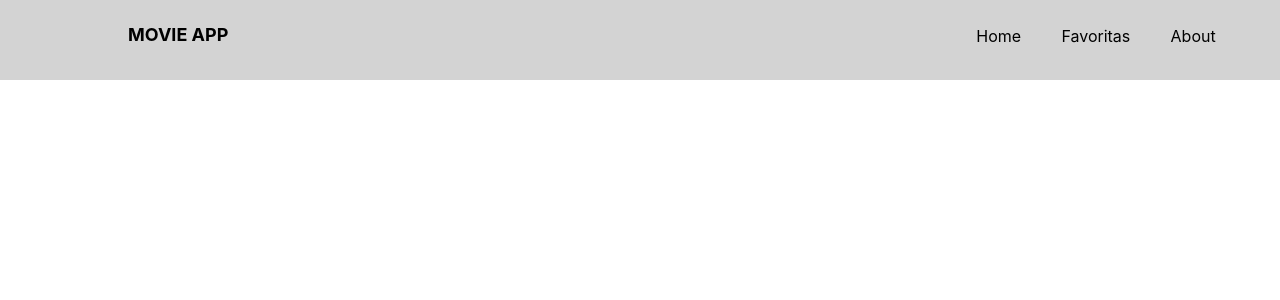
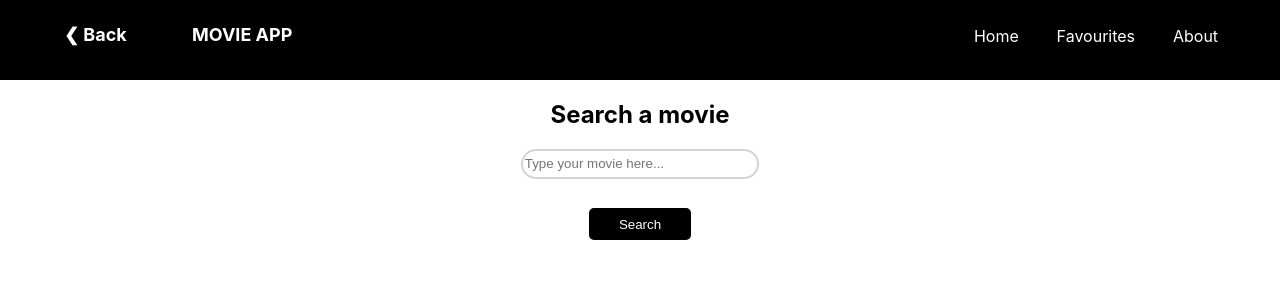
Before and after one commit to RafaelOviedo/MoviesApp, a React (Create React App) app: page /home in a window 1280 px wide. Shown: the top 300 px of the page. Built offline with nearby package versions, Linux system fonts and the light colour scheme.

Commit message:
css de landing page lista

```diff
--- a/src/App.js
+++ b/src/App.js
@@ -1,15 +1,17 @@
 import React from "react";
+import HomePage from "./components/homePage/homePage";
 import Favorites from "./components/Favorites/Favorites";
-import Search from "./components/Search/search";
 import NavBar from "./components/NavBar/navBar";
 import { Route } from "react-router-dom";
 import Movie from "./components/Movie/Movie";
+import LandingPage from "./components/LandingPage/landingPage";
 
 function App() {
     return (
         <React.Fragment>
-            <NavBar />
-            <Route exact path="/" component={Search} />
+            <Route path="/" component={NavBar} />
+            <Route exact path="/" component={LandingPage} />
+            <Route exact path="/home" component={HomePage} />
             <Route path="/favs" component={Favorites} />
             <Route path="/movie/:id" component={Movie} />
         </React.Fragment>
--- /dev/null
+++ b/src/components/LandingPage/landingPage.jsx
@@ -0,0 +1,27 @@
+import React from "react";
+import { Link } from "react-router-dom";
+import styles from "./landingPage.module.css";
+
+function LandingPage() {
+    return (
+        <div className={styles.landingPageComponent}>
+            <div className={styles.welcomeTextBox}>
+                <p className={styles.welcomeText}>
+                    Welcome to Movie App, find anything about your favourites
+                    movies here
+                </p>
+            </div>
+            <div className={styles.textAndButtonBox}>
+                <p className={styles.rightBoxText}>
+                    To the main page, press the button
+                </p>
+
+                <button className={styles.landingButton}>
+                    <Link to="/home">Go to main page</Link>
+                </button>
+            </div>
+        </div>
+    );
+}
+
+export default LandingPage;
--- /dev/null
+++ b/src/components/LandingPage/landingPage.module.css
@@ -0,0 +1,68 @@
+.landingPageComponent {
+    background-image: linear-gradient(rgba(0, 0, 0, 0.5), rgba(0, 0, 0, 0.5)),
+        url("https://www.cined.com/content/uploads/2020/05/Frames-Hell-BTS-on-Set.jpg");
+    background-attachment: fixed;
+    width: 100%;
+    height: 100vh;
+}
+
+.welcomeTextBox {
+    text-align: center;
+    word-spacing: 1px;
+    line-height: 40px;
+    position: absolute;
+    top: 40vh;
+    left: 9.5%;
+    width: 50%;
+    height: 20%;
+}
+
+.welcomeText {
+    font-size: 150%;
+    font-weight: bold;
+    color: white;
+    font-family: Arial, Helvetica, sans-serif;
+}
+
+.landingButton {
+    position: absolute;
+    width: 40%;
+    height: 10%;
+    top: 39vh;
+    left: 29%;
+    border-radius: 35px 0px 35px 0;
+    cursor: pointer;
+    background: #e5e5e5;
+    font-size: large;
+    border: none;
+}
+.landingButton:active {
+    background: #ffe2e2;
+}
+.landingButton:hover {
+    background: lightgray;
+}
+.landingButton a {
+    font-weight: bold;
+    text-decoration: none;
+    color: black;
+}
+
+.textAndButtonBox {
+    position: absolute;
+    top: 10vh;
+    left: 70%;
+    background: black;
+    width: 30%;
+    height: 90vh;
+}
+
+.rightBoxText {
+    font-size: 150%;
+    font-weight: bold;
+    color: #e5e5e5;
+    position: absolute;
+    top: 25vh;
+    left: 6.5%;
+    font-family: Arial, Helvetica, sans-serif;
+}
--- a/src/components/NavBar/NavBar.js
+++ b/src/components/NavBar/NavBar.js
@@ -5,14 +5,17 @@ import styles from "./navBar.module.css";
 export default function NavBar() {
     return (
         <nav className={styles.navBarContainer}>
+            <Link to="/" className={styles.arrowButton}>
+                &#10094; Back
+            </Link>
             <div className={styles.navbarLogo}>MOVIE APP</div>
             <ul className={styles.navbarList}>
-                <Link exact to="/" className={styles.listItem}>
+                <Link exact to="/home" className={styles.listItem}>
                     Home
                 </Link>
 
                 <Link to="/favs" className={styles.listItem}>
-                    Favoritas
+                    Favourites
                 </Link>
 
                 <Link to="/about" className={styles.listItem}>
--- a/src/components/NavBar/navBar.module.css
+++ b/src/components/NavBar/navBar.module.css
@@ -3,13 +3,32 @@
     top: 0;
     width: 100%;
     height: 10vh;
-    background: lightgray;
+    background: black;
+}
+
+.arrowButton {
+    position: absolute;
+    top: 30%;
+    left: 5%;
+    font-weight: bold;
+    font-size: large;
+}
+.arrowButton:hover {
+    color: gray;
+}
+.arrowButton {
+    color: black;
+}
+.arrowButton {
+    color: white;
+    text-decoration: none;
 }
 
 .navbarLogo {
+    color: white;
     position: absolute;
     top: 30%;
-    left: 10%;
+    left: 15%;
     font-weight: bold;
     font-size: large;
 }
@@ -28,9 +47,9 @@
     list-style-type: none;
 }
 .listItem:hover {
-    color: white;
+    color: gray;
 }
 .listItem {
-    color: black;
+    color: white;
     text-decoration: none;
 }
--- a/src/components/Search/search.js
+++ b/src/components/SearchBar/searchBar.js
@@ -3,9 +3,9 @@ import { connect } from "react-redux";
 import { Link } from "react-router-dom";
 import { getMovies } from "../../actions";
 import { addMovieFavourite } from "../../actions";
-import styles from "./search.module.css";
+import styles from "./searchBar.module.css";
 
-export class Buscador extends Component {
+export class SearchBar extends Component {
     constructor(props) {
         super(props);
         this.state = {
@@ -24,24 +24,23 @@ export class Buscador extends Component {
         const { title } = this.state;
         return (
             <div>
-                <h2>Search a movie</h2>
                 <form
                     className={styles.formContainer}
                     onSubmit={(e) => this.handleSubmit(e)}
                 >
-                    <div>
-                        <label className={styles.formLabel} htmlFor="title">
-                            Movie:
-                        </label>
-                        <input
-                            type="text"
-                            id="title"
-                            autoComplete="off"
-                            value={title}
-                            onChange={(e) => this.handleChange(e)}
-                        />
-                    </div>
-                    <button type="submit">Search</button>
+                    <h2 className={styles.searchBarText}>Search a movie</h2>
+
+                    <input
+                        className={styles.searchBarInput}
+                        placeholder="Type your movie here..."
+                        type="text"
+                        value={title}
+                        onChange={(e) => this.handleChange(e)}
+                    />
+
+                    <button type="submit" className={styles.searchBarButton}>
+                        Search
+                    </button>
                 </form>
                 <ul>
                     {this.props.movies &&
@@ -81,4 +80,4 @@ function mapDispatchToProps(dispatch) {
     };
 }
 
-export default connect(mapStateToProps, mapDispatchToProps)(Buscador);
+export default connect(mapStateToProps, mapDispatchToProps)(SearchBar);
--- /dev/null
+++ b/src/components/SearchBar/searchBar.module.css
@@ -0,0 +1,28 @@
+.formContainer {
+    display: flex;
+    flex-direction: column;
+    align-items: center;
+    width: 20%;
+    height: 20%;
+    position: absolute;
+    top: 10%;
+    left: 40%;
+}
+
+.searchBarInput {
+    width: 90%;
+    height: 3vh;
+    border-radius: 15px 15px 15px 15px;
+    border: 2px solid lightgray;
+}
+
+.searchBarButton {
+    background: black;
+    color: white;
+    position: absolute;
+    top: 80%;
+    border-radius: 5px 5px 5px 5px;
+    border: none;
+    width: 40%;
+    height: 20%;
+}
--- /dev/null
+++ b/src/components/homePage/homePage.jsx
@@ -0,0 +1,14 @@
+import React from "react";
+import Navbar from "../NavBar/navBar";
+import SearchBar from "../SearchBar/searchBar";
+
+function HomePage() {
+    return (
+        <div>
+            <Navbar />
+            <SearchBar />
+        </div>
+    );
+}
+
+export default HomePage;
```
Also changed, not shown: src/components/Search/search.module.css (deleted).
